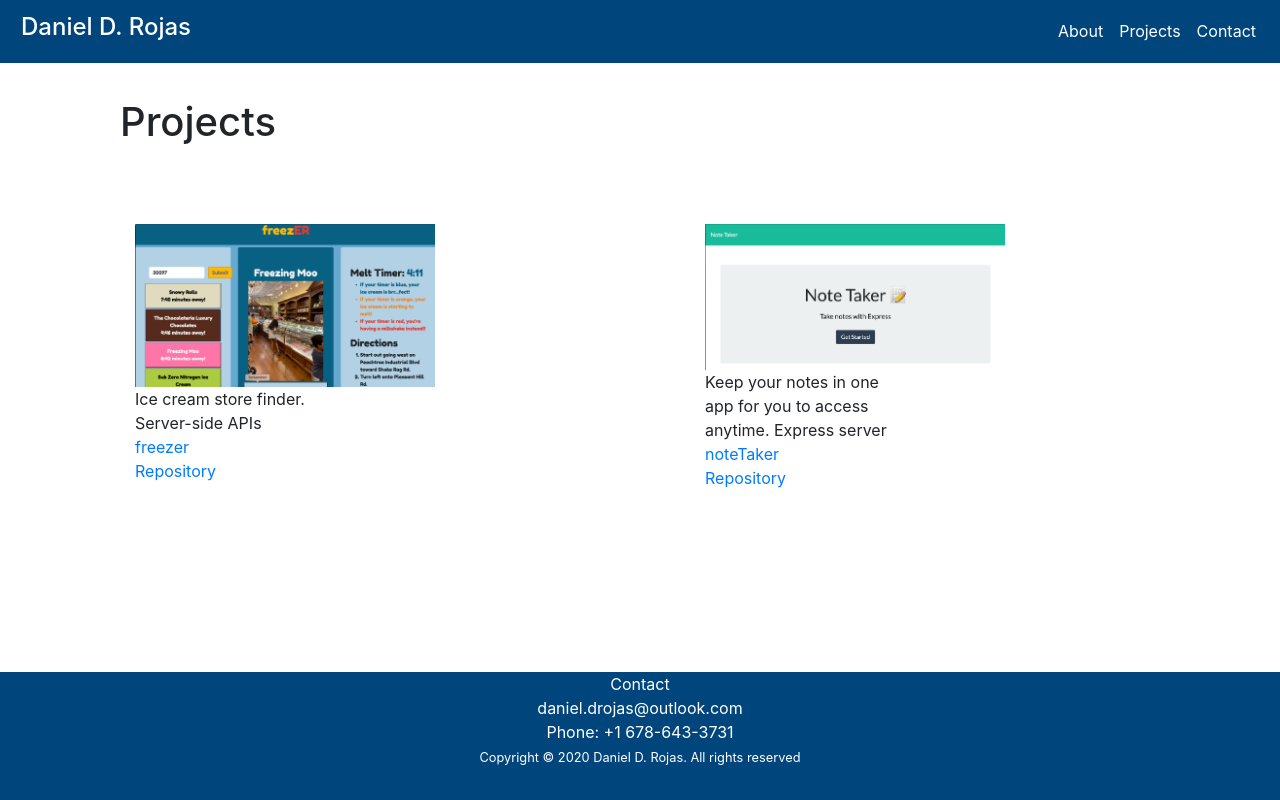
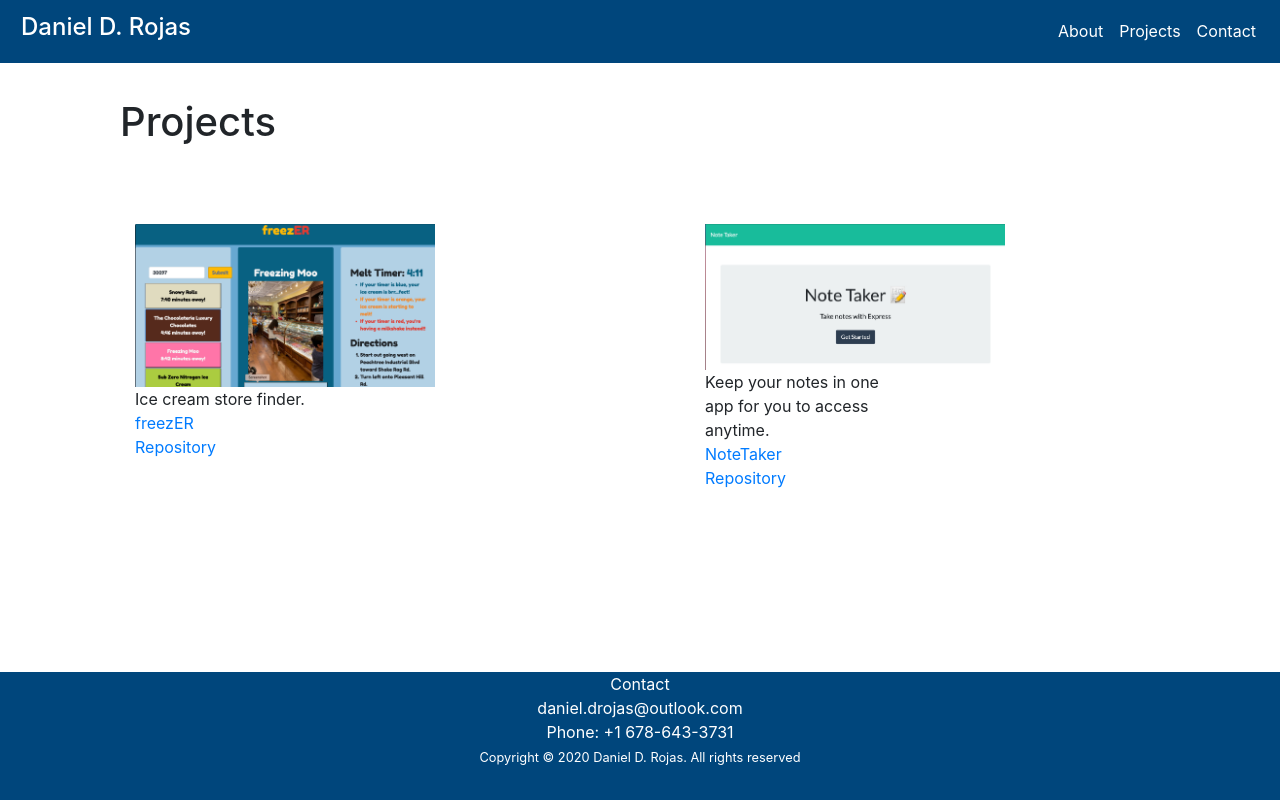
Before and after one commit to danieldrojas/portfolio, a React (Create React App) app: page /#/projects in a window 1280 px wide. Built offline with nearby package versions, Linux system fonts and the light colour scheme.

Commit message:
change names on projects

```diff
--- a/package.json
+++ b/package.json
@@ -7,7 +7,6 @@
     "@testing-library/jest-dom": "^4.2.4",
     "@testing-library/react": "^9.5.0",
     "@testing-library/user-event": "^7.2.1",
-    "express": "^4.17.1",
     "gh-pages": "^3.1.0",
     "path": "^0.12.7",
     "react": "^16.13.1",
--- a/src/containers/Projects/Projects.jsx
+++ b/src/containers/Projects/Projects.jsx
@@ -20,9 +20,9 @@
                     <div className="row">
                         <div className="col-sm-6">
                                 <Card
-                                    name="freezer"
+                                    name="freezER"
                                 image={freezer}
-                            text="Ice cream store finder. Server-side APIs"
+                            text="Ice cream store finder."
                             deployed="https://danieldrojas.github.io/gt-freezER/"
                             repository="https://github.com/danieldrojas/gt-freezER"
 
@@ -30,9 +30,9 @@
                         </div>
                         <div className="col-sm-6">
                             <Card
-                                name="noteTaker"
+                                name="NoteTaker"
                             image={noteTaker}
-                            text="Keep your notes in one app for you to access anytime. Express server"
+                            text="Keep your notes in one app for you to access anytime."
                             deployed="https://gt-note-taker-express-server.herokuapp.com/"
                             repository="https://github.com/danieldrojas/gt-note-taker"
                             />
```
